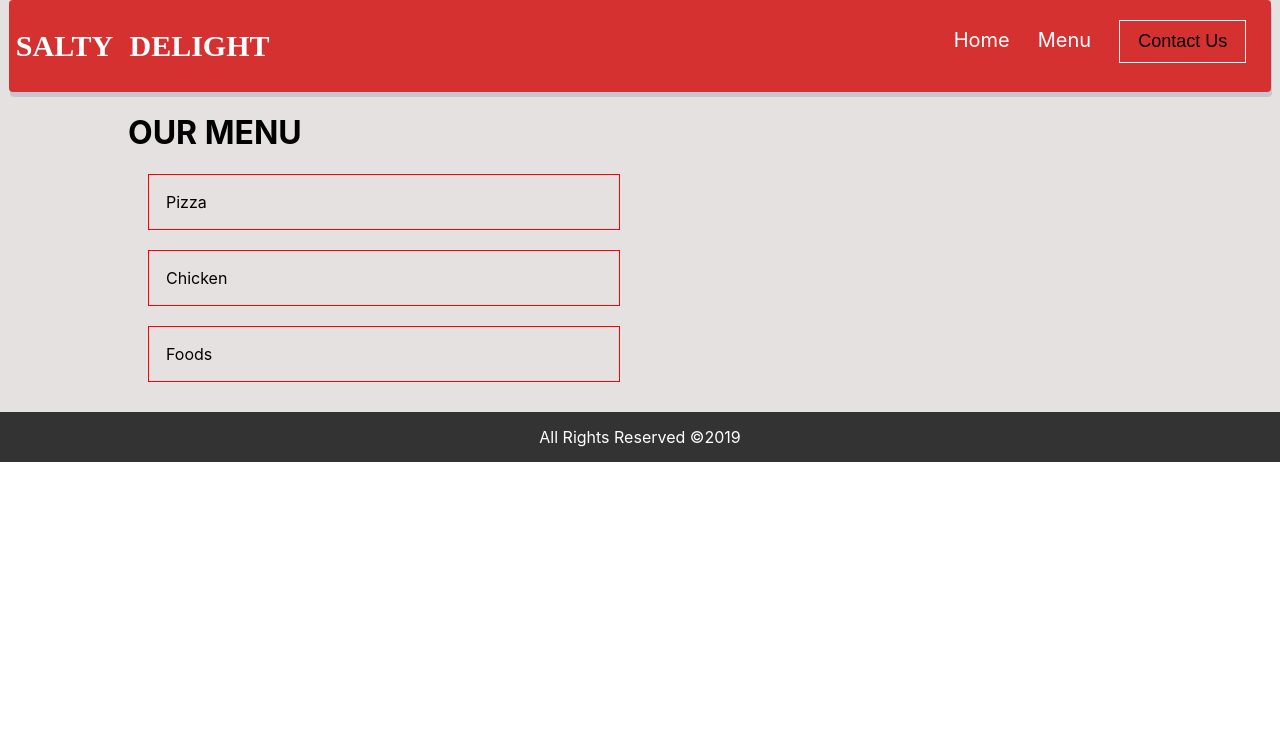
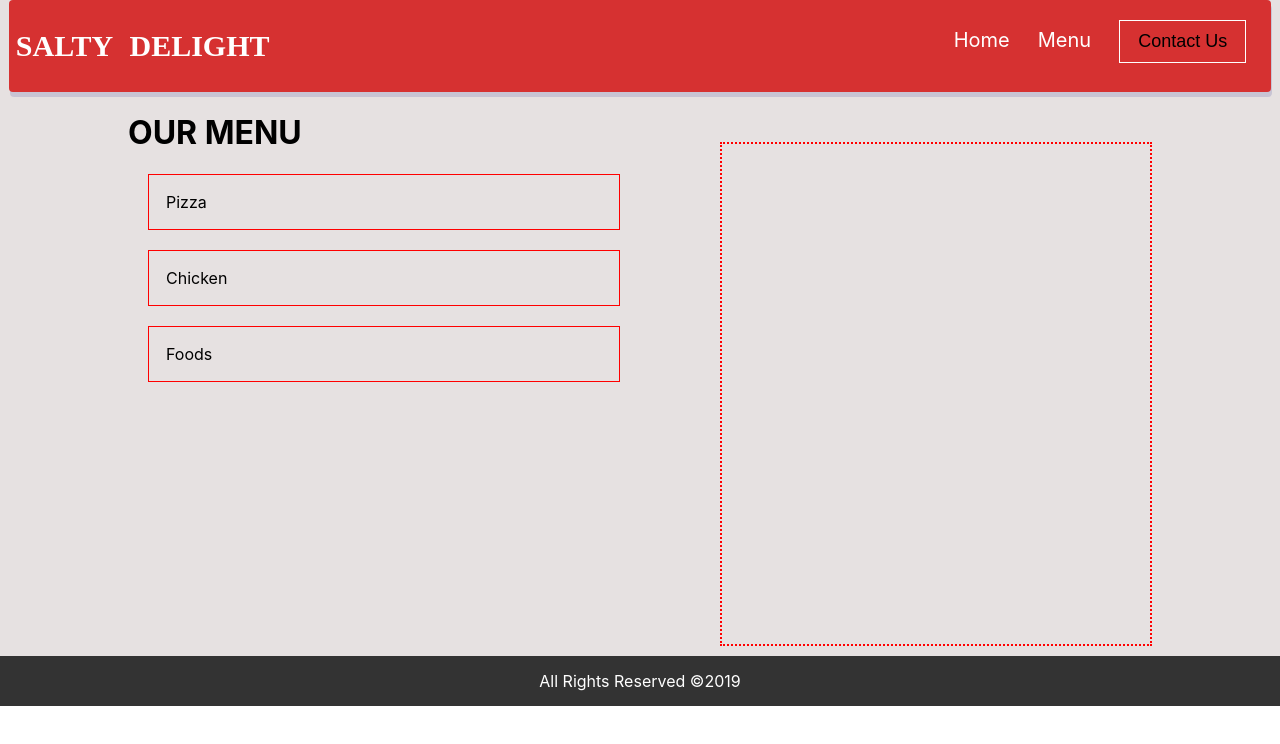
Before and after one commit to bawazy/salty_delight, a React (Create React App) app: page /menu in a window 1280 px wide. Shown: the top 744 px of the page. Built offline with nearby package versions, Linux system fonts and the light colour scheme; a web font is replaced by a local one.

Commit message:
trying to display the total amount

```diff
--- a/src/App.css
+++ b/src/App.css
@@ -176,8 +176,16 @@ margin:20px;
   grid-template-columns: 1fr 1fr;
 }
 
-/* .cart{
+.cart{
+  display: grid;
+  grid-template-columns: 1fr ;
   margin-top: 50px;
-  border: 2px solid red;
+  margin-left:80px;
+  border: 2px dotted red;
   height: 500px;
-} */
+}
+
+.cartItem{
+  text-align: center;
+
+}
--- a/src/components/cart.js
+++ b/src/components/cart.js
@@ -1,13 +1,15 @@
 import React from 'react'
 
   const cart = (props) => {
-    const {itemName,price} = props
+    const {itemName,price,totalPrice,total} = props
   return (
-    <div>
+    <div className='cartItem'>
         <h1>CART</h1>
         <div>
             <h3>{itemName}</h3>
             <h5>{price}</h5>
+            <input type='number' onChange={totalPrice} placeholder='Amount'/>
+            <h6>Total:{total}</h6>
         </div>
     </div>
   )
--- a/src/components/menu.js
+++ b/src/components/menu.js
@@ -87,7 +87,7 @@ export class Menu extends Component {
       isSubItems: false,
       activeSubItems: [],
       food: '',
-
+      total:'',
       cart:[]
 
     }
@@ -110,12 +110,21 @@ export class Menu extends Component {
 
 
   handleAddToCart=(sub)=>{
-    console.log(sub);
+    let { cart } = this.state
+    cart.push(sub)
+    console.log(cart);
       this.setState({
-        cart:sub
+        cart
       })
+}
 
-}
+      handlePrice = (event,price)=>{
+        let amount = event.target.value
+        let tprice=price*amount
+        this.setState({
+          total:tprice
+        })
+      }
 
   render() {
 
@@ -123,7 +132,6 @@ export class Menu extends Component {
 
     // console.log(this.state.menus)
     return (
-
     <div className='wrapper'>
         <div className='menus'>
         {!isSubItems ? (
@@ -135,20 +143,15 @@ export class Menu extends Component {
               key={menu.id}
               index={menu.id}
               menu={menu}
-
               />
-
            }
           )}
           </Fragment>
         ) : (
           <Fragment>
           <h1>{food}</h1>
-
           {activeSubItems.map((sub, index) => {
-
             return <SubItem
-
               key={index}
               index={index}
               itemName={sub.itemName}
@@ -168,14 +171,20 @@ export class Menu extends Component {
         )}
 
         </div>
-        {cart.map((cartItem, index) => {
-        return <Cart
+        <div className='cart'>
+          {cart.map((cartItem, index) => {
+           return <Cart
           key={index}
           itemName={cartItem.itemName}
           price={cartItem.price}
+          totalPrice={this.handlePrice}
+          total={this.state.total}
+          cartItem={cartItem}
+
                />
             }
             )}
+        </div>
 
     </div>
     )
```
